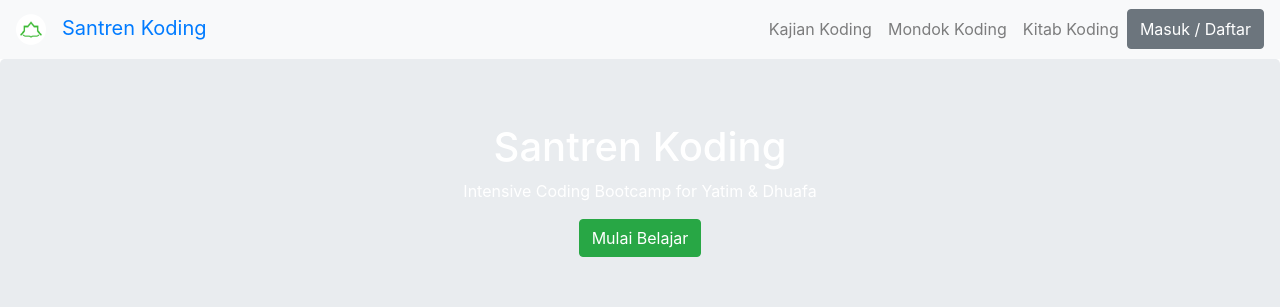
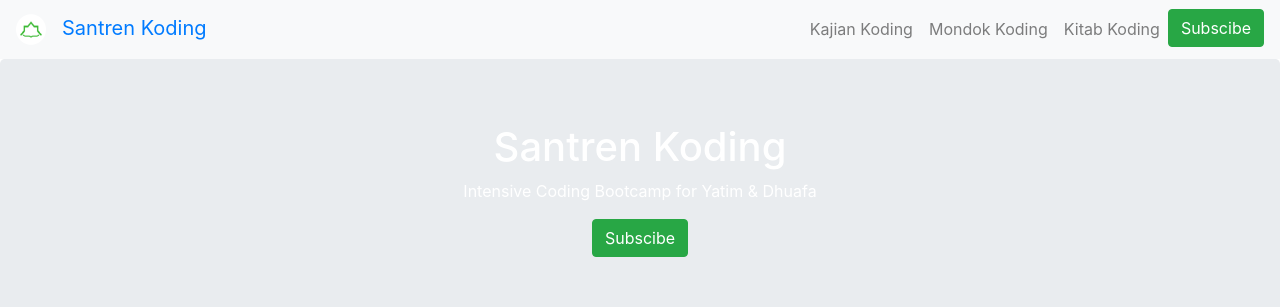
Before and after one commit to jokoss92/final-project, a React (Create React App) app: page / in a window 1280 px wide. Shown: the top 307 px of the page. Built offline with nearby package versions, Linux system fonts and the light colour scheme.

Commit message:
Add Modal

```diff
--- a/src/components/Header.js
+++ b/src/components/Header.js
@@ -11,6 +11,7 @@ import {
 } from 'reactstrap';
 import Logo from '../assets/logo.png';
 import {Link} from 'react-router-dom';
+import ModalExample from './Modal';
 
 export default class Example extends React.Component {
   constructor(props) {
@@ -53,7 +54,7 @@ export default class Example extends React.Component {
                 <NavLink>Kitab Koding</NavLink>
                 </Link>
               </NavItem>
-              <Button>Masuk / Daftar</Button>
+              <ModalExample />
             </Nav>
           </Collapse>
         </Navbar>
--- a/src/components/Jumbotron.js
+++ b/src/components/Jumbotron.js
@@ -1,5 +1,6 @@
 import React from 'react';
 import { Jumbotron, Button } from 'reactstrap';
+import ModalExample from './Modal';
 
 const Example = (props) => {
   return (
@@ -8,7 +9,7 @@ const Example = (props) => {
         <h1 className="display-3" className="text-white">Santren Koding</h1>
         <p className="lead" className="text-white">Intensive Coding Bootcamp for Yatim & Dhuafa</p>
         <p className="lead">
-          <Button color="success" className="text-white">Mulai Belajar</Button>
+          <ModalExample></ModalExample>
         </p>
       </Jumbotron>
     </div>
--- /dev/null
+++ b/src/components/Modal.js
@@ -0,0 +1,41 @@
+import React from 'react';
+import { Button, Modal, ModalHeader, ModalBody, ModalFooter } from 'reactstrap';
+
+class ModalExample extends React.Component {
+  constructor(props) {
+    super(props);
+    this.state = {
+      modal: false
+    };
+
+    this.toggle = this.toggle.bind(this);
+  }
+
+  toggle() {
+    this.setState(prevState => ({
+      modal: !prevState.modal
+    }));
+  }
+
+  render() {
+    return (
+      <div>
+        <Button color="success" onClick={this.toggle}>{this.props.buttonLabel}Subscibe</Button>
+        <Modal isOpen={this.state.modal} modalTransition={{ timeout: 700 }} backdropTransition={{ timeout: 1300 }}
+          toggle={this.toggle} className={this.props.className}>
+          <ModalHeader toggle={this.toggle}>Enter your email address</ModalHeader>
+          <ModalBody>
+          <form action="https://formspree.io/johno.smakaduta@gmail.com" method="POST" />
+          <input type="email" name="email" placeholder="Email Address"></input>
+          </ModalBody>
+          <ModalFooter>
+            <Button color="primary" onClick={this.toggle} type="submit">Subscribe</Button>{' '}
+            <Button color="secondary" onClick={this.toggle}>Cancel</Button>
+          </ModalFooter>
+        </Modal>
+      </div>
+    );
+  }
+}
+
+export default ModalExample;
--- a/src/counter/Home.js
+++ b/src/counter/Home.js
@@ -36,7 +36,7 @@ export default class Home extends Component {
 					</div>
 				</div>
 				<div className="text-center m-4">
-					<Button>Lihat Selengkapnya</Button>
+					{/* <Button>Lihat Selengkapnya</Button> */}
 				</div>
 				<div className="container">
 					<div className="row text-center">
```
